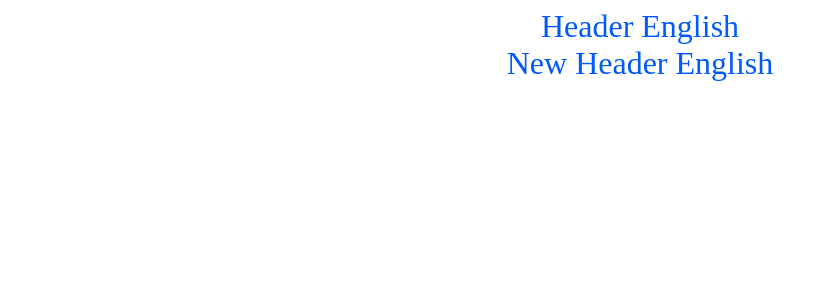
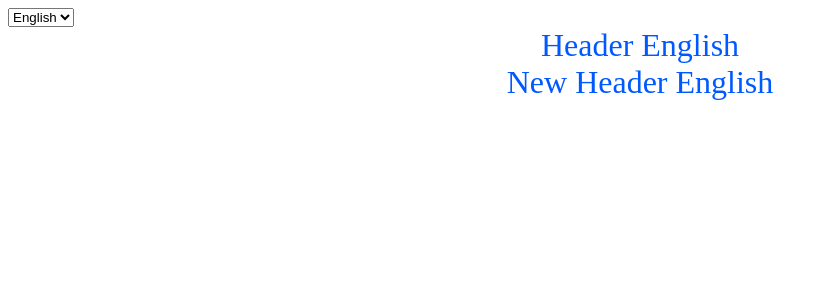
Before and after one commit to dhanrajjay/react-setup, a React app: page / in a window 1280 px wide. Shown: the top 300 px of the page, without its empty margins (0-827 px from the left). Built offline with nearby package versions, Linux system fonts and the light colour scheme.

Commit message:
updated the i18n locale with language change dropdown

```diff
--- a/package.json
+++ b/package.json
@@ -13,6 +13,7 @@
   "license": "ISC",
   "dependencies": {
     "i18next": "^19.1.0",
+    "i18next-browser-languagedetector": "^4.0.1",
     "react": "^16.12.0",
     "react-dom": "^16.12.0",
     "react-i18next": "^11.3.1"
--- a/src/components/App.js
+++ b/src/components/App.js
@@ -1,10 +1,14 @@
 import React, { Component } from 'react';
 import { Translation } from 'react-i18next';
+import i18n from '../i18n';
+import LocaleComponent from './localeComponent';
 import '../style/app.scss';
 
 class App extends Component {
 	render() {
 		return(
+			<div>
+				<LocaleComponent />
 				<Translation>
 				{
 					t =>
@@ -14,6 +18,7 @@ class App extends Component {
 						</div>
 				}
 				</Translation>
+			</div>
 		)
 	}
 }
--- /dev/null
+++ b/src/components/localeComponent.js
@@ -0,0 +1,32 @@
+import React, { Component } from 'react';
+import i18n from '../i18n';
+
+class LocaleComponent extends Component {
+	changeLanguage(event) {
+		i18n.changeLanguage(event.target.value)
+	}
+
+	render() {
+		let localeList = [{
+			value: 'en',
+			label: 'English'
+		}, {
+			value: 'fr',
+			label: 'French'
+		}]
+		let optionItems = localeList.map((option) => {
+			return <option key={option.label} value={option.value}>{option.label}</option>
+		})
+		console.log(optionItems);
+
+		return(
+			<div>
+				<select onChange={this.changeLanguage}>
+					{optionItems}
+				</select>
+		    </div>
+		)
+	}
+}
+
+export default LocaleComponent;
--- a/src/i18n.js
+++ b/src/i18n.js
@@ -1,4 +1,5 @@
 import i18n from "i18next";
+import detector from "i18next-browser-languagedetector";
 import { initReactI18next } from "react-i18next";
 import resources from "./locales/resources";
 
@@ -8,6 +9,7 @@ const langMap = {
 }
 
 i18n
+  .use(detector)
   .use(initReactI18next) // passes i18n down to react-i18next
   .init({
     resources,
```
Lines whose indentation alone changed are shown as unchanged.
